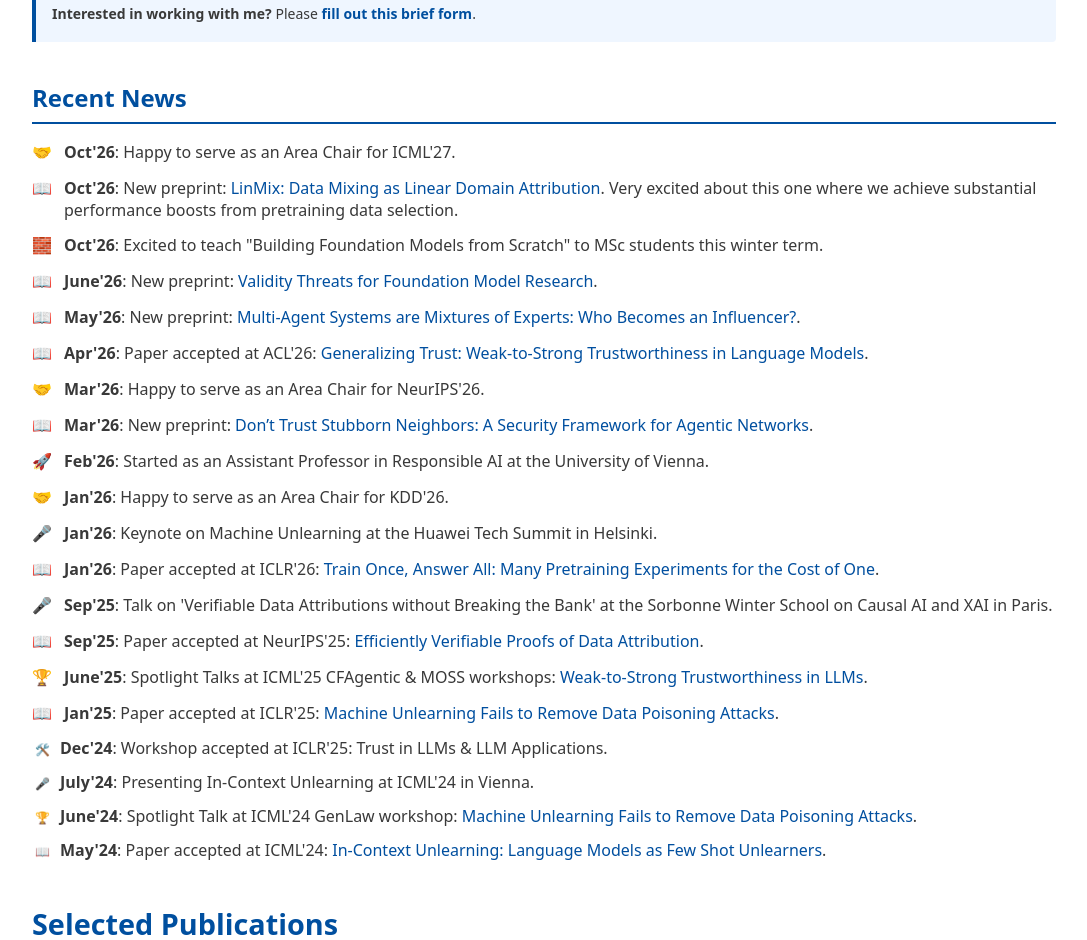
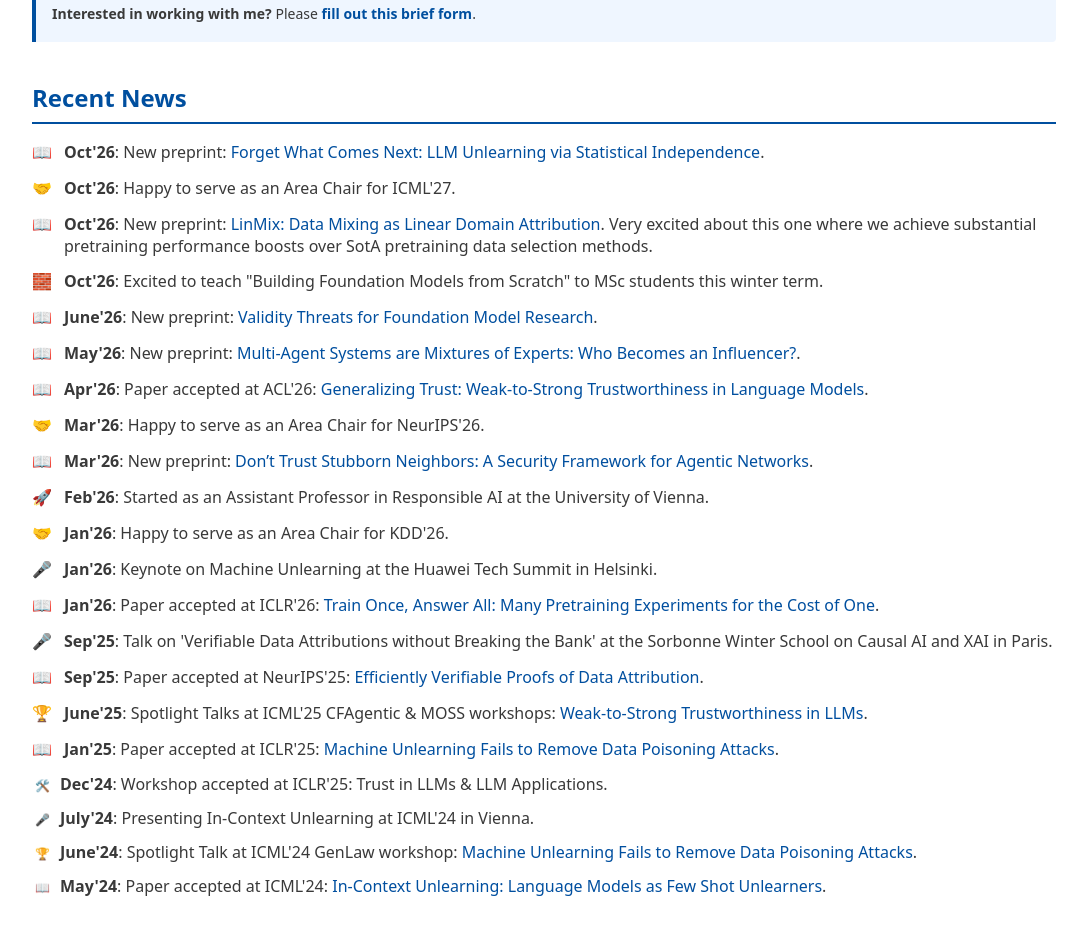
Before and after one commit to MartinPawelczyk/martinpawelczyk.github.io, a plain HTML site: page index.html in a window 1280 px wide. Shown: the part 1198-2138 px from the top of the page, without its empty margins (96-1183 px from the left). Drawn offline with nearby package versions, Linux system fonts and the light colour scheme.

Commit message:
Revise recent news entries in index.html
Updated recent news section with new preprint details and improved wording.

```diff
--- a/index.html
+++ b/index.html
@@ -256,13 +256,18 @@
 
 
                     <div class="flex items-baseline">
+                        <span class="text-base mr-3 w-5 text-center">📖</span>
+                        <p class="text-base m-0 leading-snug"><b>Oct'26</b>: New preprint: <a href="https://arxiv.org/abs/2611.03955" class="custom-text-color hover:underline">Forget What Comes Next: LLM Unlearning via Statistical Independence</a>.</p>
+                    </div>
+
+                    <div class="flex items-baseline">
                         <span class="text-base mr-3 w-5 text-center">🤝</span>
                         <p class="text-base m-0 leading-snug"><b>Oct'26</b>: Happy to serve as an Area Chair for ICML'27. </p>
                     </div>
 
                     <div class="flex items-baseline">
                         <span class="text-base mr-3 w-5 text-center">📖</span>
-                        <p class="text-base m-0 leading-snug"><b>Oct'26</b>: New preprint: <a href="https://arxiv.org/pdf/2610.37390" class="custom-text-color hover:underline">LinMix: Data Mixing as Linear Domain Attribution</a>. Very excited about this one where we achieve substantial performance boosts from pretraining data selection.</p>
+                        <p class="text-base m-0 leading-snug"><b>Oct'26</b>: New preprint: <a href="https://arxiv.org/pdf/2610.37390" class="custom-text-color hover:underline">LinMix: Data Mixing as Linear Domain Attribution</a>. Very excited about this one where we achieve substantial pretraining performance boosts over SotA pretraining data selection methods.</p>
                     </div>
 
                     <div class="flex items-baseline">
```
